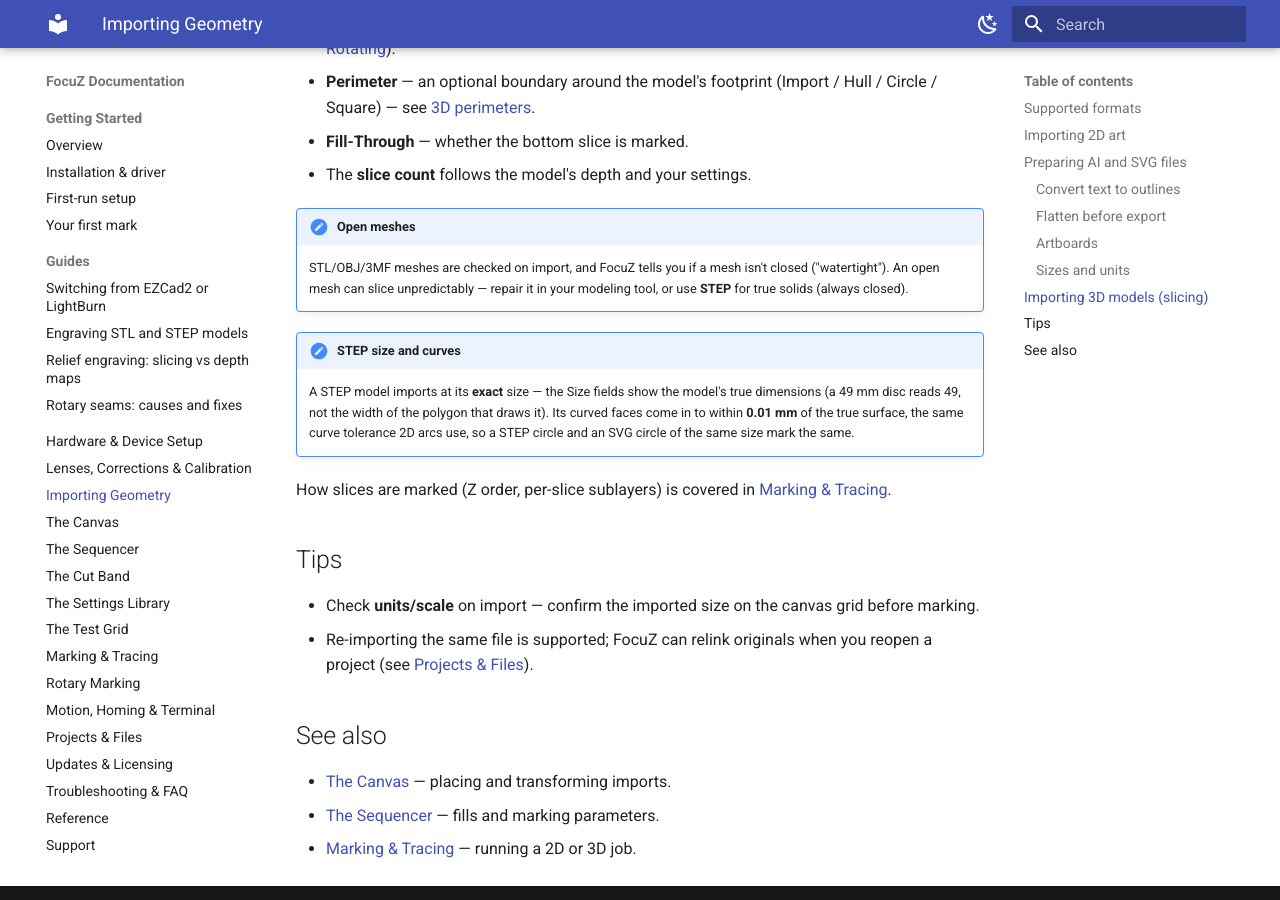
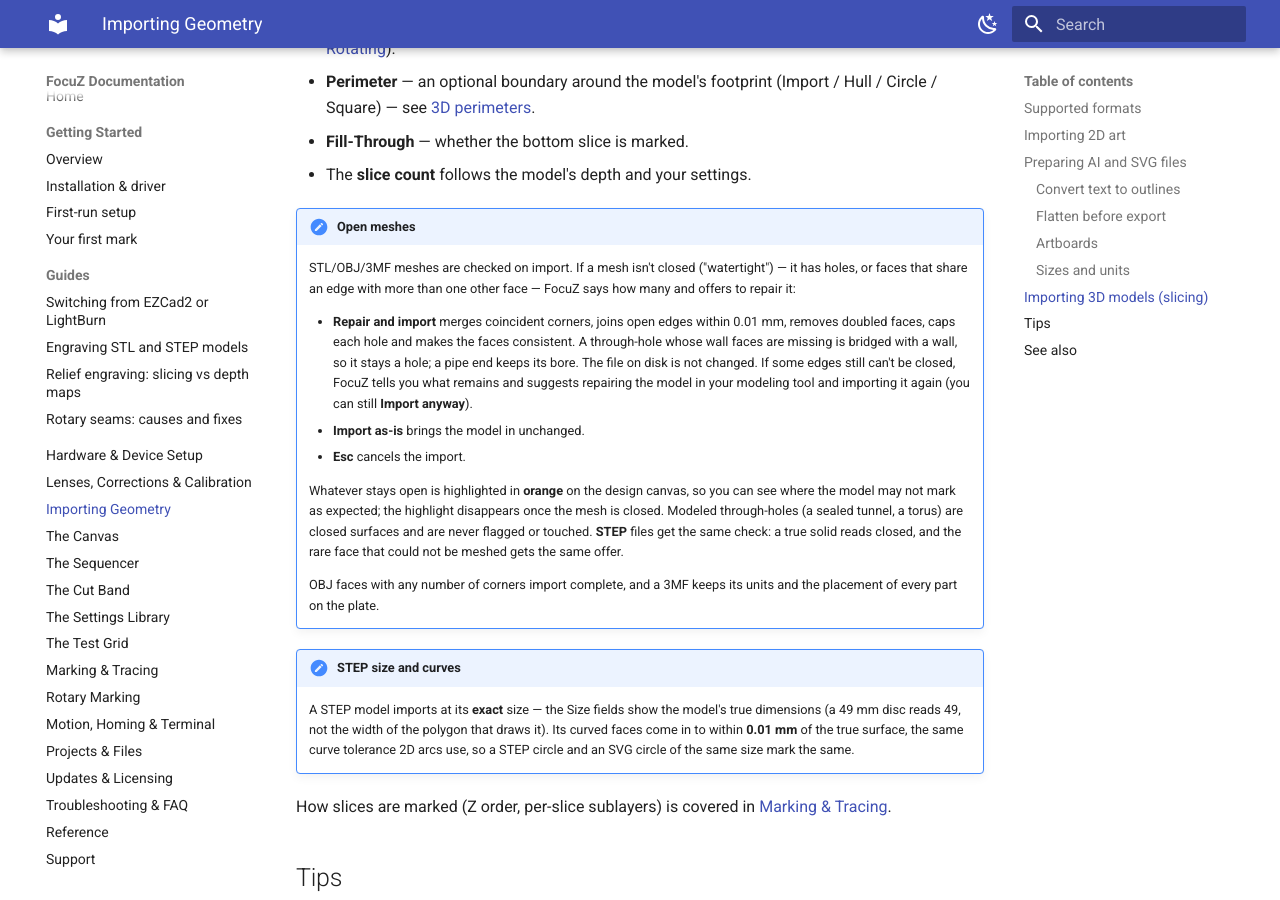
Before and after one commit to Lokahi-Shop/focuz-docs, an MkDocs documentation site: the page built from docs/importing.md, in a window 1280 px wide and 900 px high, scrolled down 2794 px. Built offline with MkDocs 1.6.1 and Material for MkDocs 9.7.7, drawn with Linux system fonts in a browser that asks for light colours.

Commit message:
Importing: mesh repair on import + open-region highlight (#80)
* Importing: STEP models import at their exact size, curves within 0.01 mm

Co-Authored-By: Claude Fable 5.1 <noreply@anthropic.com>

* Importing: open meshes can be repaired on import; open regions highlighted

- importing.md "Open meshes" note: the Repair and import / Import as-is / Esc
  prompt, what the repair does (merge, join, doubled faces, caps, a missing
  through-hole wall bridged so the hole stays), the orange highlight of what
  stays open, STEP skips the check; OBJ many-sided faces + 3MF units/placement.
- STL/STEP guide tip and a troubleshooting entry for a slice with outline but no fill.

Co-Authored-By: Claude Fable 5.1 <noreply@anthropic.com>

* Importing: STEP gets the same open-mesh check and repair offer

Co-Authored-By: Claude Fable 5.1 <noreply@anthropic.com>

* Drop the STEP note duplicated by merging main (#67 already carries it)

---------

Co-authored-by: Lokahi-Shop <djbfunk@gmail.com>
Co-authored-by: Claude Fable 5.1 <noreply@anthropic.com>

```diff
--- a/docs/importing.md
+++ b/docs/importing.md
@@ -103,9 +103,24 @@ model into layers for marking.
 - The **slice count** follows the model's depth and your settings.
 
 !!! note "Open meshes"
-    STL/OBJ/3MF meshes are checked on import, and FocuZ tells you if a mesh isn't closed ("watertight").
-    An open mesh can slice unpredictably — repair it in your modeling tool, or use **STEP** for true
-    solids (always closed).
+    STL/OBJ/3MF meshes are checked on import. If a mesh isn't closed ("watertight") — it has holes, or
+    faces that share an edge with more than one other face — FocuZ says how many and offers to repair it:
+
+    - **Repair and import** merges coincident corners, joins open edges within 0.01 mm, removes doubled
+      faces, caps each hole and makes the faces consistent. A through-hole whose wall faces are missing is
+      bridged with a wall, so it stays a hole; a pipe end keeps its bore. The file on disk is not changed.
+      If some edges still can't be closed, FocuZ tells you what remains and suggests repairing the model
+      in your modeling tool and importing it again (you can still **Import anyway**).
+    - **Import as-is** brings the model in unchanged.
+    - **Esc** cancels the import.
+
+    Whatever stays open is highlighted in **orange** on the design canvas, so you can see where the model
+    may not mark as expected; the highlight disappears once the mesh is closed. Modeled through-holes (a
+    sealed tunnel, a torus) are closed surfaces and are never flagged or touched. **STEP** files get the
+    same check: a true solid reads closed, and the rare face that could not be meshed gets the same offer.
+
+    OBJ faces with any number of corners import complete, and a 3MF keeps its units and the placement of
+    every part on the plate.
 
 !!! note "STEP size and curves"
     A STEP model imports at its **exact** size — the Size fields show the model's true dimensions (a 49 mm
```
Also changed, not shown: docs/guides/engraving-stl-step-models.md (+5 -3 lines), docs/troubleshooting.md (+6 -0 lines).
